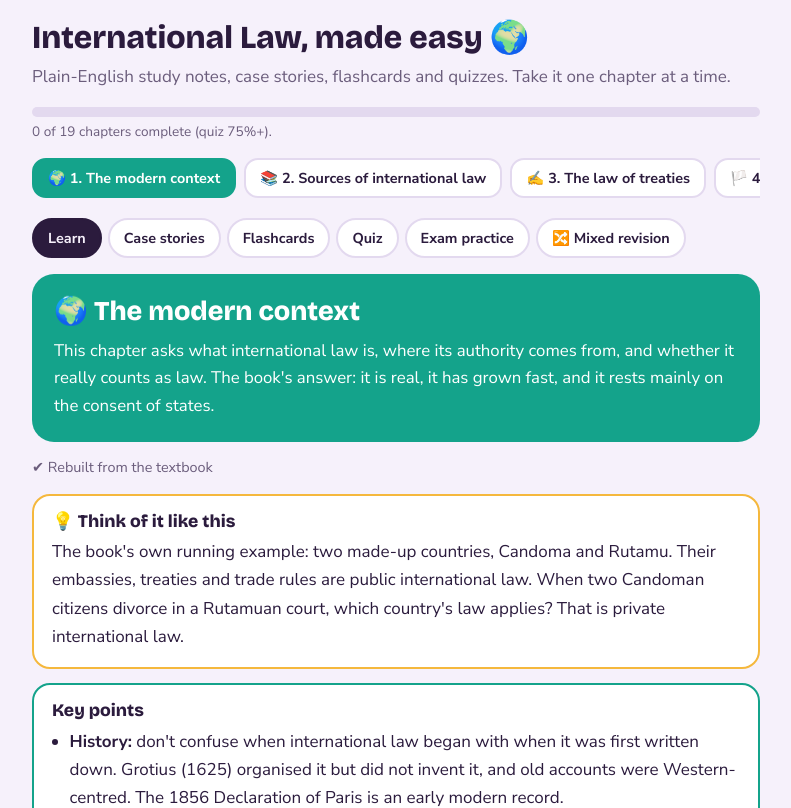
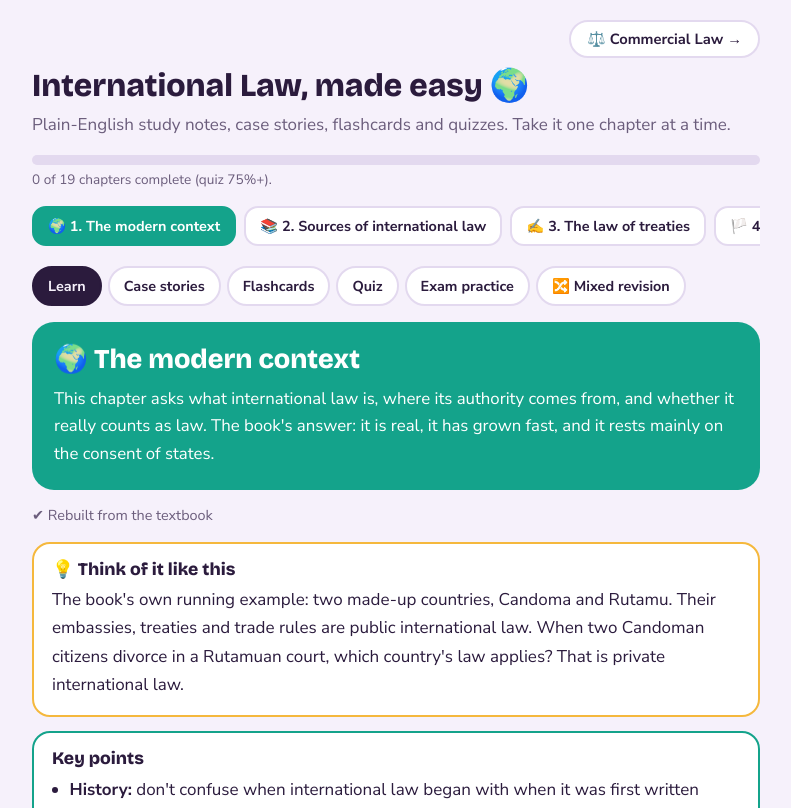
Before and after one commit to kelvinjohnsonsiaw/international-law, a React (Vite) app: page / in a window 1280 px wide. Shown: the top 808 px of the page, without its empty margins (244-1035 px from the left). Built offline with nearby package versions, Linux system fonts and the light colour scheme.

Commit message:
links added

```diff
--- a/package.json
+++ b/package.json
@@ -9,9 +9,9 @@
     "preview": "vite preview"
   },
   "dependencies": {
-    "@vercel/analytics": "^2.0.1",
     "react": "^18.3.1",
-    "react-dom": "^18.3.1"
+    "react-dom": "^18.3.1",
+    "@vercel/analytics": "^1.0.0"
   },
   "devDependencies": {
     "@vitejs/plugin-react": "^4.3.1",
--- a/src/App.jsx
+++ b/src/App.jsx
@@ -1,4 +1,3 @@
-import { Analytics } from "@vercel/analytics/react";
 import { useState, useEffect } from "react";
 import chapters from "./data/chapters.js";
 import { loadProgress, saveProgress } from "./storage.js";
@@ -25,9 +24,8 @@ export default function App() {
   const reset = () => { setDone({}); saveProgress({ done: {} }); };
 
   return (
-    <>
-      <Analytics />
     <div className="wrap">
+      <div className="sitelink"><a href="https://commerciallaw-reg.vercel.app/">⚖️ Commercial Law →</a></div>
       <header>
         <h1>International Law, made easy 🌍</h1>
         <p>Plain-English study notes, case stories, flashcards and quizzes. Take it one chapter at a time.</p>
@@ -54,6 +52,5 @@ export default function App() {
       <main><View key={tab === "revision" ? "revision" : ci + tab} c={c} all={chapters} onDone={markDone} /></main>
       <button className="reset" onClick={reset}>Reset my progress</button>
     </div>
-    </>
   );
 }
--- a/src/main.jsx
+++ b/src/main.jsx
@@ -1,6 +1,12 @@
 import React from "react";
 import { createRoot } from "react-dom/client";
+import { Analytics } from "@vercel/analytics/react";
 import App from "./App.jsx";
 import "./styles.css";
 
-createRoot(document.getElementById("root")).render(<App />);
+createRoot(document.getElementById("root")).render(
+  <>
+    <App />
+    <Analytics />
+  </>
+);
--- a/src/styles.css
+++ b/src/styles.css
@@ -38,3 +38,8 @@ ul{padding-left:1.1rem;margin:.4rem 0}li{margin:.45rem 0}
 @media(prefers-reduced-motion:reduce){*{transition:none!important}}
 .reading{border-color:#E85D9C;box-shadow:0 0 0 3px rgba(232,93,156,.25)}
 select{font:inherit;padding:4px 8px;border-radius:8px;border:2px solid var(--line);background:var(--card);color:var(--ink)}
+
+/* link to the sister site */
+.sitelink{display:flex;justify-content:flex-end;margin:0 0 10px}
+.sitelink a{display:inline-block;border:2px solid var(--line);background:var(--card);color:var(--ink);border-radius:99px;padding:7px 16px;font:700 .92rem "Nunito Sans",system-ui,sans-serif;text-decoration:none}
+.sitelink a:hover,.sitelink a:focus-visible{border-color:var(--c);outline:none;box-shadow:0 0 0 3px rgba(20,163,139,.25)}
```
Also changed, not shown: 2 other files (tests, documents, lock files or other folders). Lines whose indentation alone changed are shown as unchanged.
